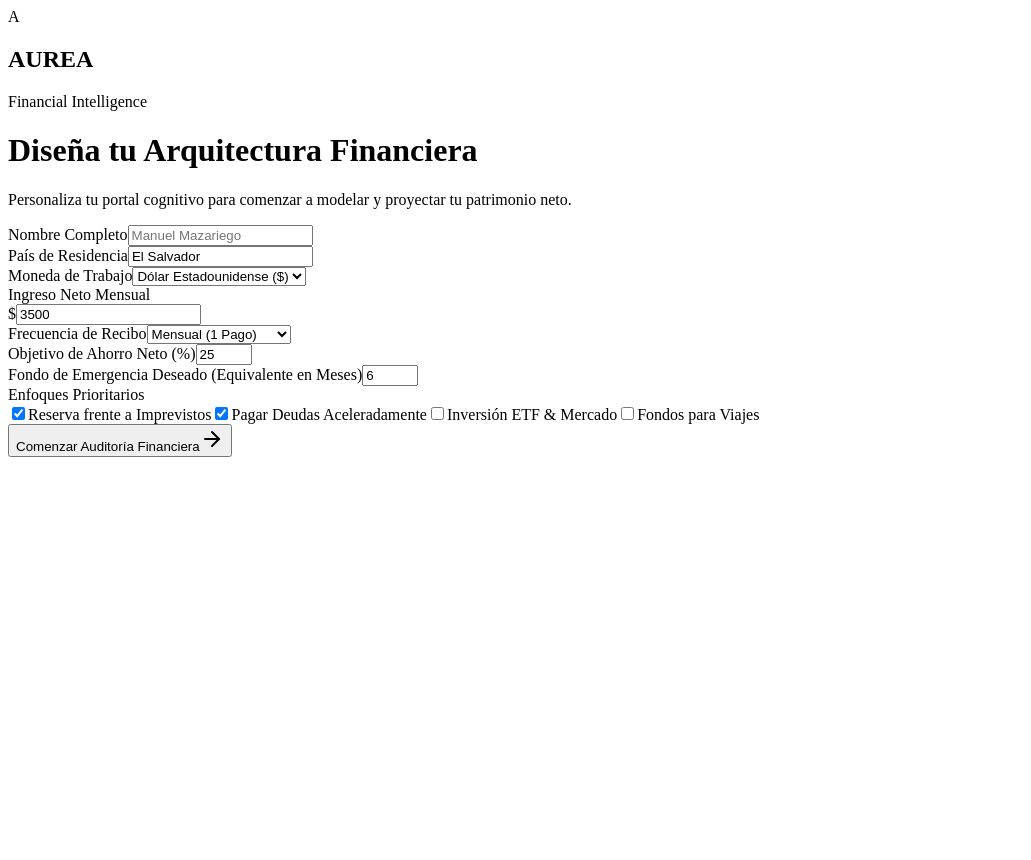
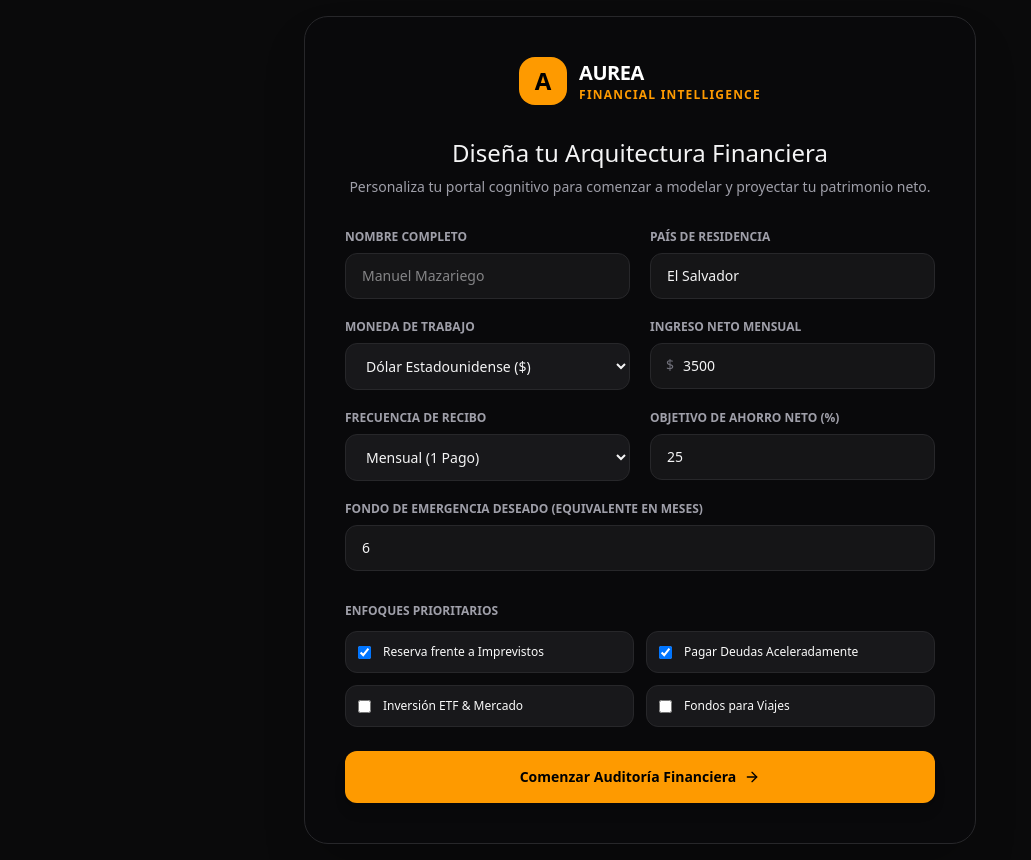
Before and after one commit to ManuelM7010/FPM, a React (Vite) app: page / in a window 1280 px wide. Shown: the whole page, without its empty margins (0-1031 px from the left). Before the commit the page ends 800 px from the top, so only its background shows below. Built offline with nearby package versions, Linux system fonts and the light colour scheme; the HTML template or start-up script is replaced by a standard one.

Commit message:
chore: add documentation headers and update build entry
Add descriptive file headers, configure main entry point in main.tsx, and integrate Tailwind CSS.

```diff
--- a/src/App.tsx
+++ b/src/App.tsx
@@ -1,3 +1,4 @@
+// FPM Financial Planner Main Application Core
 import React, { useState, useEffect, useMemo, useRef } from 'react';
 import {
   TrendingUp,
--- a/src/api-handlers.ts
+++ b/src/api-handlers.ts
@@ -1,3 +1,4 @@
+// FPM AI Handlers using Gemini API via @google/genai
 import { GoogleGenAI, Type } from "@google/genai";
 
 // Initialize Gemini helper function
--- /dev/null
+++ b/src/index.css
@@ -0,0 +1,2 @@
+/* FPM Global Styles & Tailwind Imports */
+@import "tailwindcss";
--- a/src/initial-data.ts
+++ b/src/initial-data.ts
@@ -1,3 +1,4 @@
+// FPM Application Initial Data
 import { Transaction, Installment, RecurringExpense, Budget, FinancialGoal } from './types';
 
 export const INITIAL_TRANSACTIONS: Transaction[] = [
--- /dev/null
+++ b/src/main.tsx
@@ -0,0 +1,11 @@
+// Front-end main entry point for the FPM financial planner
+import {StrictMode} from 'react';
+import {createRoot} from 'react-dom/client';
+import App from './App.tsx';
+import './index.css';
+
+createRoot(document.getElementById('root')!).render(
+  <StrictMode>
+    <App />
+  </StrictMode>,
+);
--- a/src/types.ts
+++ b/src/types.ts
@@ -1,3 +1,4 @@
+// FPM Application Type Definitions
 export interface UserOnboarding {
   name: string;
   country: string;
```
